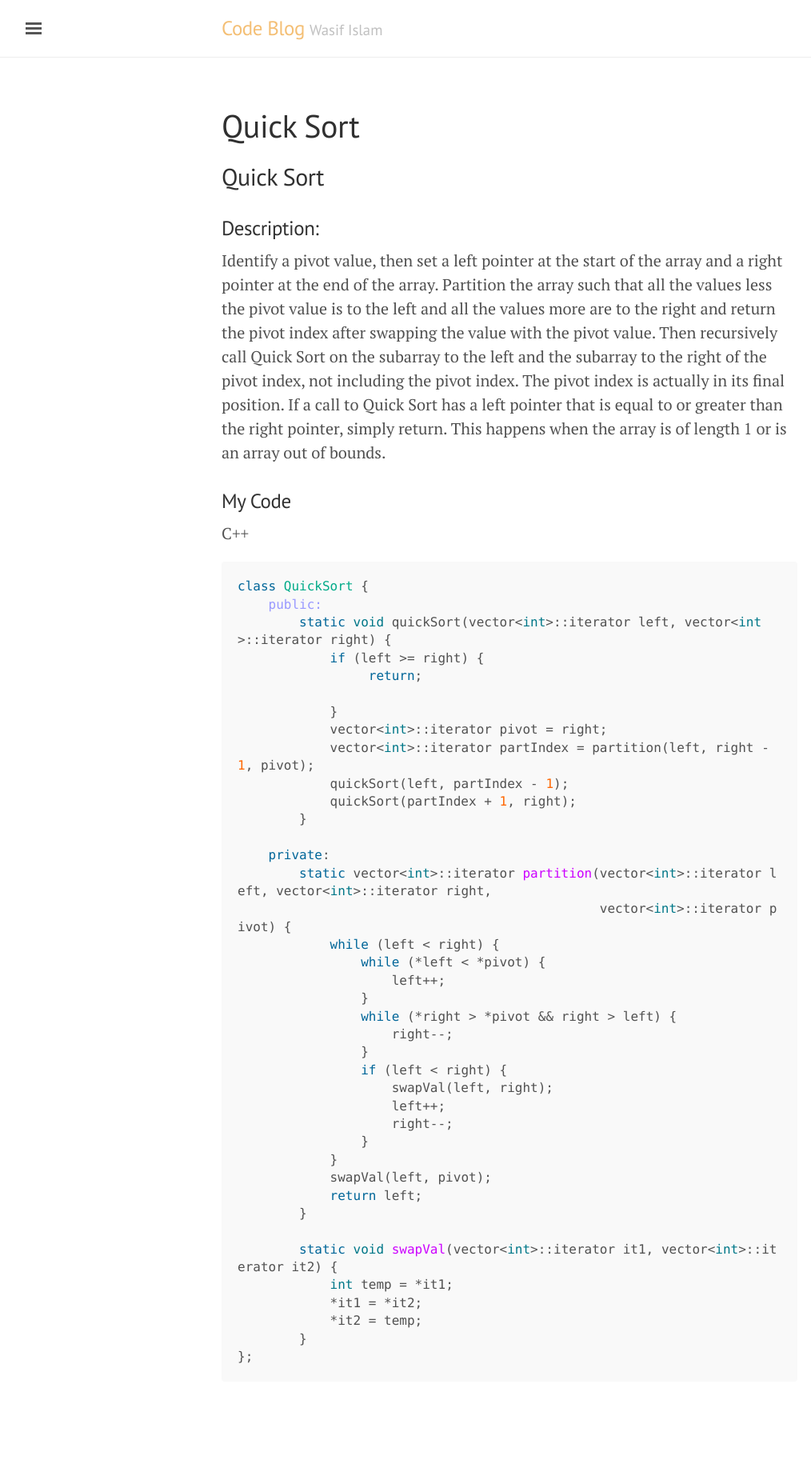
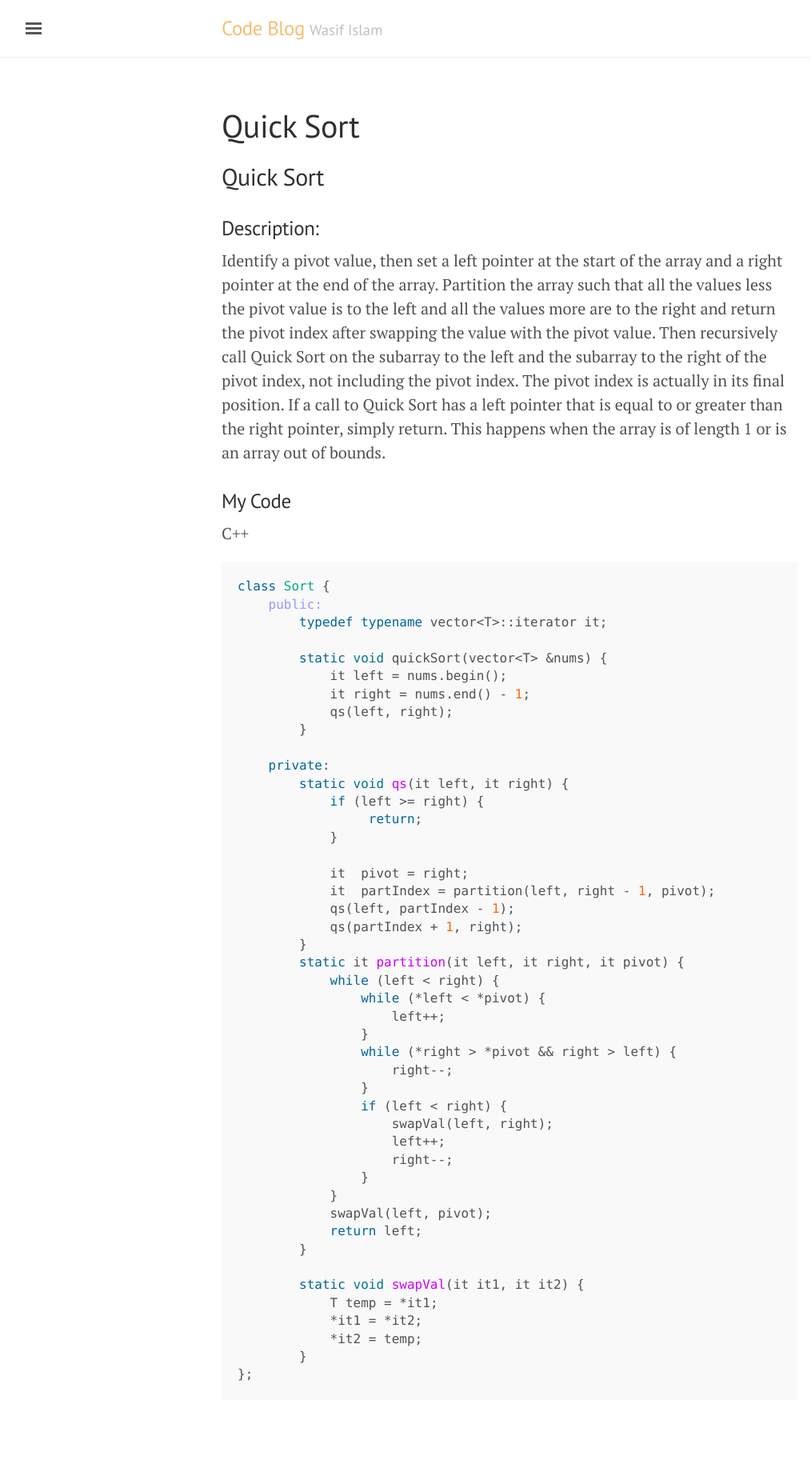
Before and after one commit to washifu/CodeBlog, a Jekyll site: the page built from pages/2017-10-20-Quick_Sort.md, in a window 1280 px wide. Shown: the whole page at 80% size, without its empty margins (3-1017 px from the left). Built offline with Jekyll 4.4.1, drawn with Linux system fonts in a browser that asks for light colours; comment, search, counter and statistics services are not loaded; before the commit the page ends 1807 px from its top, so only the background shows below that.

Commit message:
Update 2017-10-20-Quick_Sort.md

````diff
--- a/pages/2017-10-20-Quick_Sort.md
+++ b/pages/2017-10-20-Quick_Sort.md
@@ -18,22 +18,28 @@ out of bounds.
 ### My Code
 C++
 ```c++
-class QuickSort {
+class Sort {
     public:
-        static void quickSort(vector<int>::iterator left, vector<int>::iterator right) {
-            if (left >= right) {
-                 return;
+        typedef typename vector<T>::iterator it;
 
-            }
-            vector<int>::iterator pivot = right;
-            vector<int>::iterator partIndex = partition(left, right - 1, pivot);
-            quickSort(left, partIndex - 1);
-            quickSort(partIndex + 1, right);
+        static void quickSort(vector<T> &nums) {
+            it left = nums.begin();
+            it right = nums.end() - 1;
+            qs(left, right);
         }
 
     private:
-        static vector<int>::iterator partition(vector<int>::iterator left, vector<int>::iterator right,
-                                               vector<int>::iterator pivot) {
+        static void qs(it left, it right) {
+            if (left >= right) {
+                 return;
+            }
+
+            it  pivot = right;
+            it  partIndex = partition(left, right - 1, pivot);
+            qs(left, partIndex - 1);
+            qs(partIndex + 1, right);
+        }
+        static it partition(it left, it right, it pivot) {
             while (left < right) {
                 while (*left < *pivot) {
                     left++;
@@ -51,8 +57,8 @@ class QuickSort {
             return left;
         }
 
-        static void swapVal(vector<int>::iterator it1, vector<int>::iterator it2) {
-            int temp = *it1;
+        static void swapVal(it it1, it it2) {
+            T temp = *it1;
             *it1 = *it2;
             *it2 = temp;
         }
````
